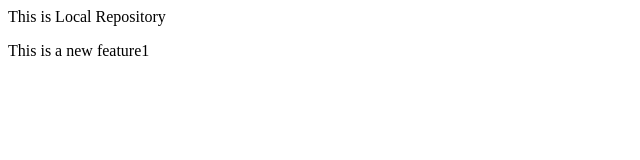
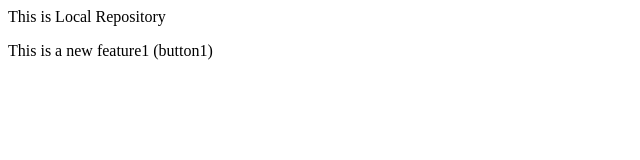
Before and after one commit to ARAHATAL/LocalRepo, a plain HTML site: page index.html in a window 1280 px wide. Shown: the full height of the page, 0-640 px from the left. Drawn offline with Linux system fonts and the light colour scheme.

Commit message:
Added button1 in index.html

```diff
--- a/index.html
+++ b/index.html
@@ -1,2 +1,2 @@
 <p> This is Local Repository </p>
-<p> This is a new feature1 </p>
+<p> This is a new feature1 (button1)</p>
```
